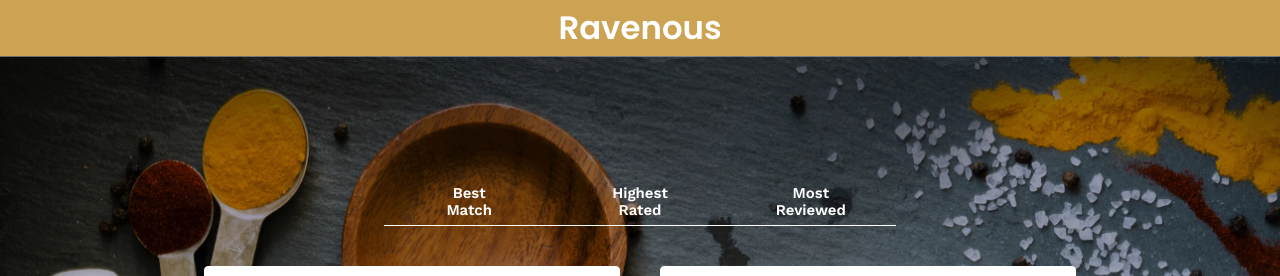
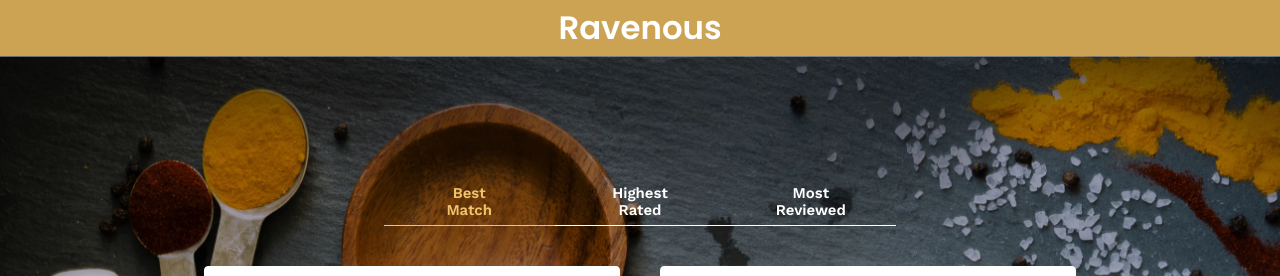
Before and after one commit to danielwilstrop/ravenous, a React (Create React App) app: page / in a window 1280 px wide. Shown: the top 276 px of the page. Built offline with nearby package versions, Linux system fonts and the light colour scheme.

Commit message:
added term changes to the searchbar

```diff
--- a/src/components/searchbar/searchbar.js
+++ b/src/components/searchbar/searchbar.js
@@ -1,19 +1,42 @@
-import React from 'react'
+import React, {useState} from 'react'
 import './searchbar.css'
-
-const sortByOptions = {
-    'Best Match': 'best_match',
-    'Highest Rated': 'rating',
-    'Most Reviewed': 'review_count'
-  }
 
 const SearchBar = props => {
     const renderSortByOptions = () => {
         return Object.keys(sortByOptions).map(sortByOption => {
             let sortByOptionValue = sortByOptions[sortByOption]
-                return <li key = {sortByOptionValue}> {sortByOption} </li>
+                return <li className = {getSortByClass(sortByOptionValue)} key = {sortByOptionValue} onClick ={handleSortByChange.bind(this,sortByOptionValue)}> {sortByOption} </li>
         })
     }
+    const [term, setTerm] = useState('')
+    const [location, setLocation] = useState('')
+    const [sortBy, setSortBy] = useState('best_match')
+    const sortByOptions = {
+        'Best Match': 'best_match',
+        'Highest Rated': 'rating',
+        'Most Reviewed': 'review_count'
+      }
+
+      const getSortByClass = (sortByOption) => {
+        if (sortBy === sortByOption){
+            return 'active'
+        } else {
+            return ''
+        }
+      };
+
+      const handleSortByChange = (sortByOption) => {
+            setSortBy(sortByOption)
+      }
+
+      const handleTermChange = (event) => {
+            setTerm(event.target.value)
+      }
+
+      const hanldeLocationChange = (event) => {
+            setLocation(event.target.value)
+      }
+
     return (
         <div className="SearchBar">
             <div className="SearchBar-sort-options">
@@ -22,8 +45,8 @@ const SearchBar = props => {
                 </ul>
             </div>
             <div className="SearchBar-fields">
-                <input placeholder="Search Businesses" />
-                <input placeholder="Where?" />
+                <input placeholder="Search Businesses" onChange = {handleTermChange} />
+                <input placeholder="Where?" onChange = {hanldeLocationChange} />
             </div>
             <div className="SearchBar-submit">
                 <a>Let's Go</a>
```
